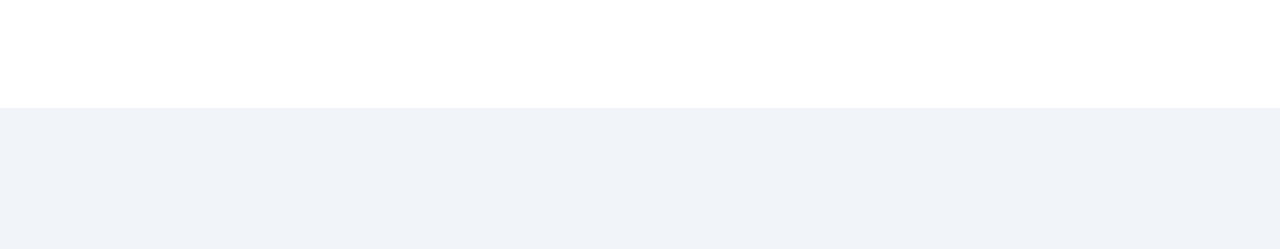
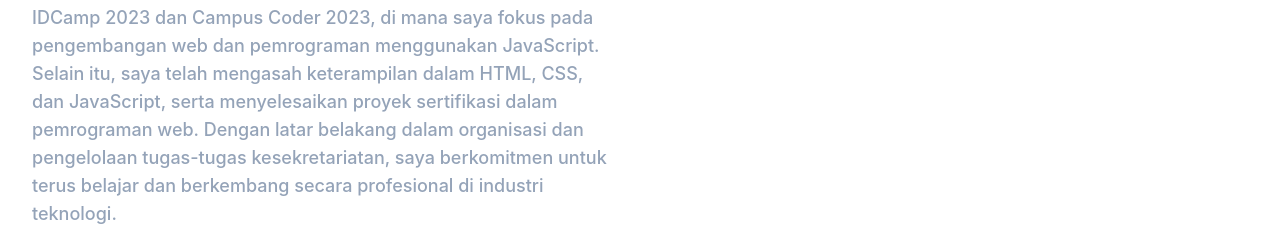
Before and after one commit to Fddyy/my-web-portfolio, a website: page index.html in a window 1280 px wide. Shown: the part 1056-1305 px from the top of the page. Drawn offline with nearby package versions, Linux system fonts and the light colour scheme.

Commit message:
Update  index.html at About section

```diff
--- a/index.html
+++ b/index.html
@@ -91,9 +91,11 @@
         <div class="w-full px-4 mb-4 lg:w-1/2">
           <h4 class="font-bold uppercase text-yellow-600 text-lg">Tentang Saya</h4>
           <h3 class="font-bold text-stone-950 text-3xl mb-2 max-w-md lg:text-2xl">Halo Semuanya</h3>
-          <p class="font-medium text-slate-400 max-w-xl mb-4 lg:text-lg">Perkenalkan Saya <span>Ferdy</span> Mahasiswa
-            Teknik
-            Informatika. Ini adalah website portofolio saya.</p>
+          <p class="font-medium text-slate-400 max-w-xl mb-4 lg:text-lg">Perkenalkan Saya <span>Ferdy</span> Ini adalah website portofolio saya.
+          Saya adalah mahasiswa Teknik Informatika yang penuh semangat dengan minat yang besar dalam bidang pengembangan web.
+            Saya telah memperoleh pengalaman berharga dengan mengikuti IDCamp 2023 dan Campus Coder 2023, di mana saya fokus pada pengembangan web dan pemrograman menggunakan JavaScript.
+            Selain itu, saya telah mengasah keterampilan dalam HTML, CSS, dan JavaScript, serta menyelesaikan proyek sertifikasi dalam pemrograman web. Dengan latar belakang dalam organisasi dan pengelolaan tugas-tugas kesekretariatan, saya berkomitmen untuk terus belajar dan berkembang secara profesional di industri teknologi.
+          </p>
         </div>
         <div class="w-full px-4 lg:w-1/2">
           <h3 class="font-bold text-stone-900 mb-2 text-2xl lg:pt-7">Mari Berteman</h3>
```
